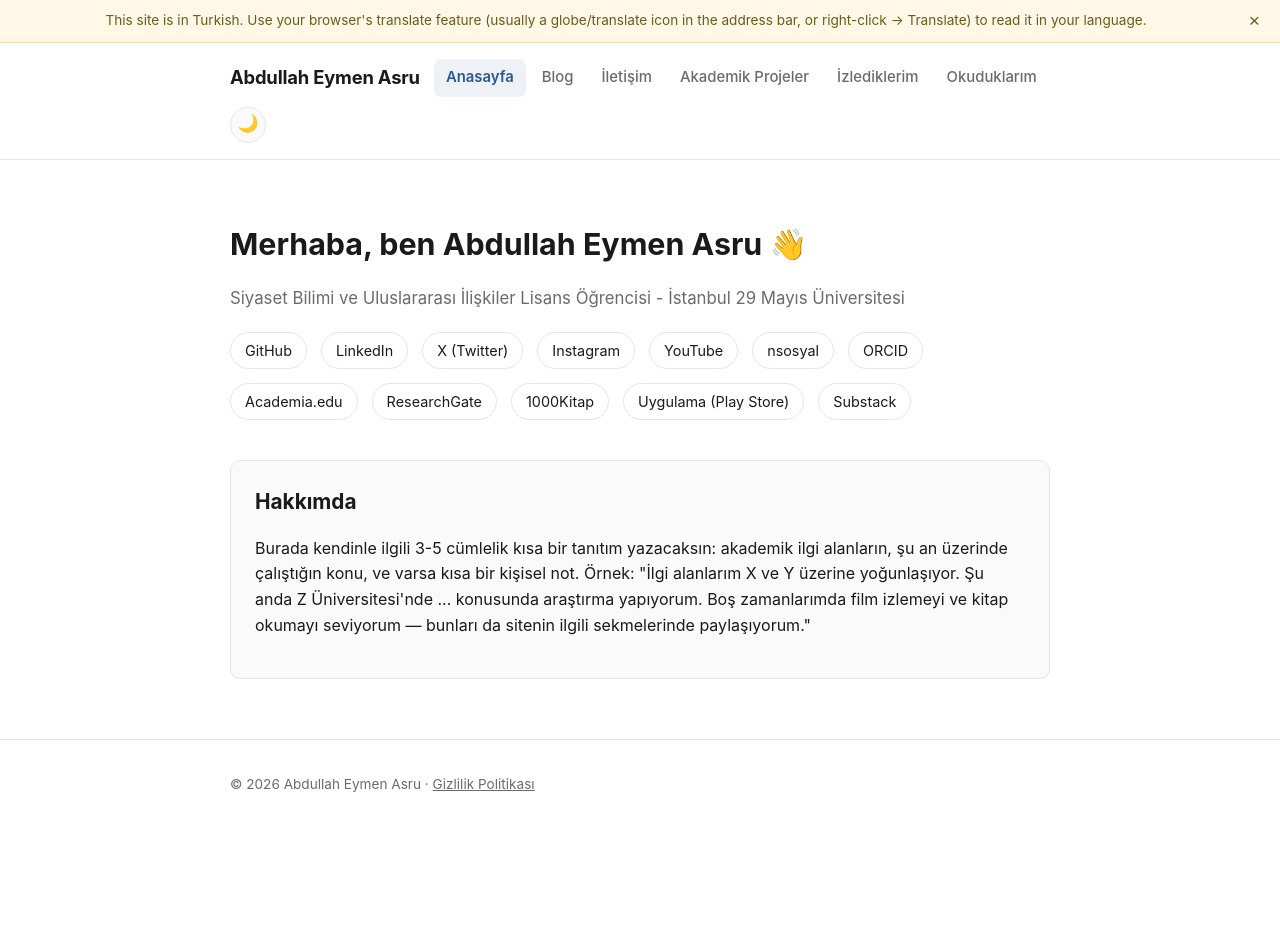
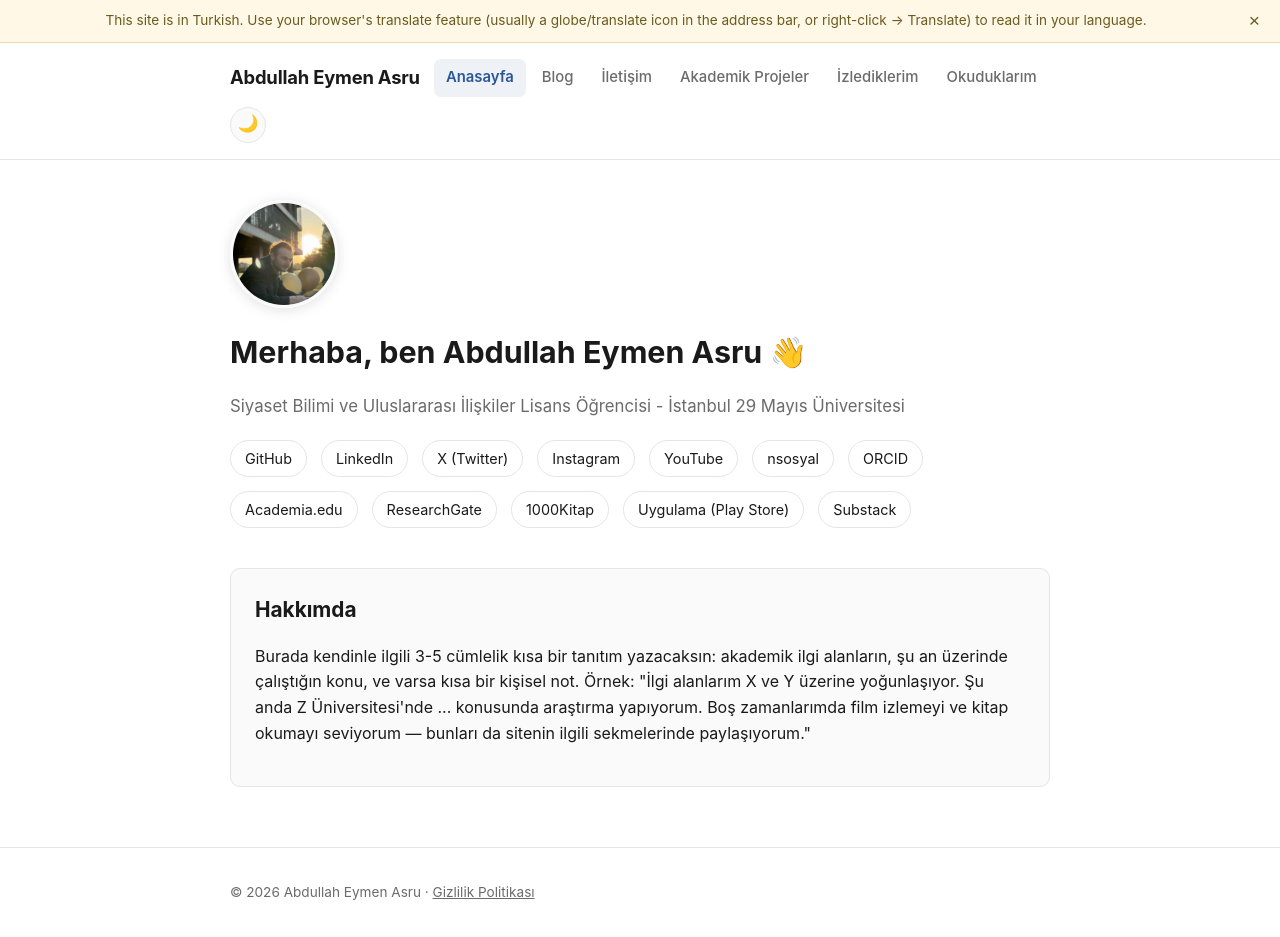
Before and after one commit to abdullah-eymen-asru/abdullah-eymen-asru.github.io, a Jekyll site: the page built from index.md, in a window 1280 px wide and 937 px high. Built offline with Jekyll 4.4.1, drawn with Linux system fonts in a browser that asks for light colours.

Commit message:
Set profile image path in _config.yml
Updated profile image path in configuration.

```diff
--- a/_config.yml
+++ b/_config.yml
@@ -11,7 +11,7 @@ okuma_projects_url: "https://github.com/users/abdullah-eymen-asru/projects/3/vie
 substack_url: "https://abdullaheymenasru.substack.com"
 substack_feed: "https://abdullaheymenasru.substack.com/feed"
 google_analytics_id: "G-DJ4M58RB0P"   # Google Analytics'ten alacağın Measurement ID
-profile_image: ""   # örn: "/assets/profil.jpg" - fotoğrafı assets/ klasörüne yükleyip yolunu buraya yaz
+profile_image: "/assets/profil.jpg"   # örn: "/assets/profil.jpg" - fotoğrafı assets/ klasörüne yükleyip yolunu buraya yaz
 
 giscus:
   repo: "abdullah-eymen-asru/abdullah-eymen-asru.github.io"
```
